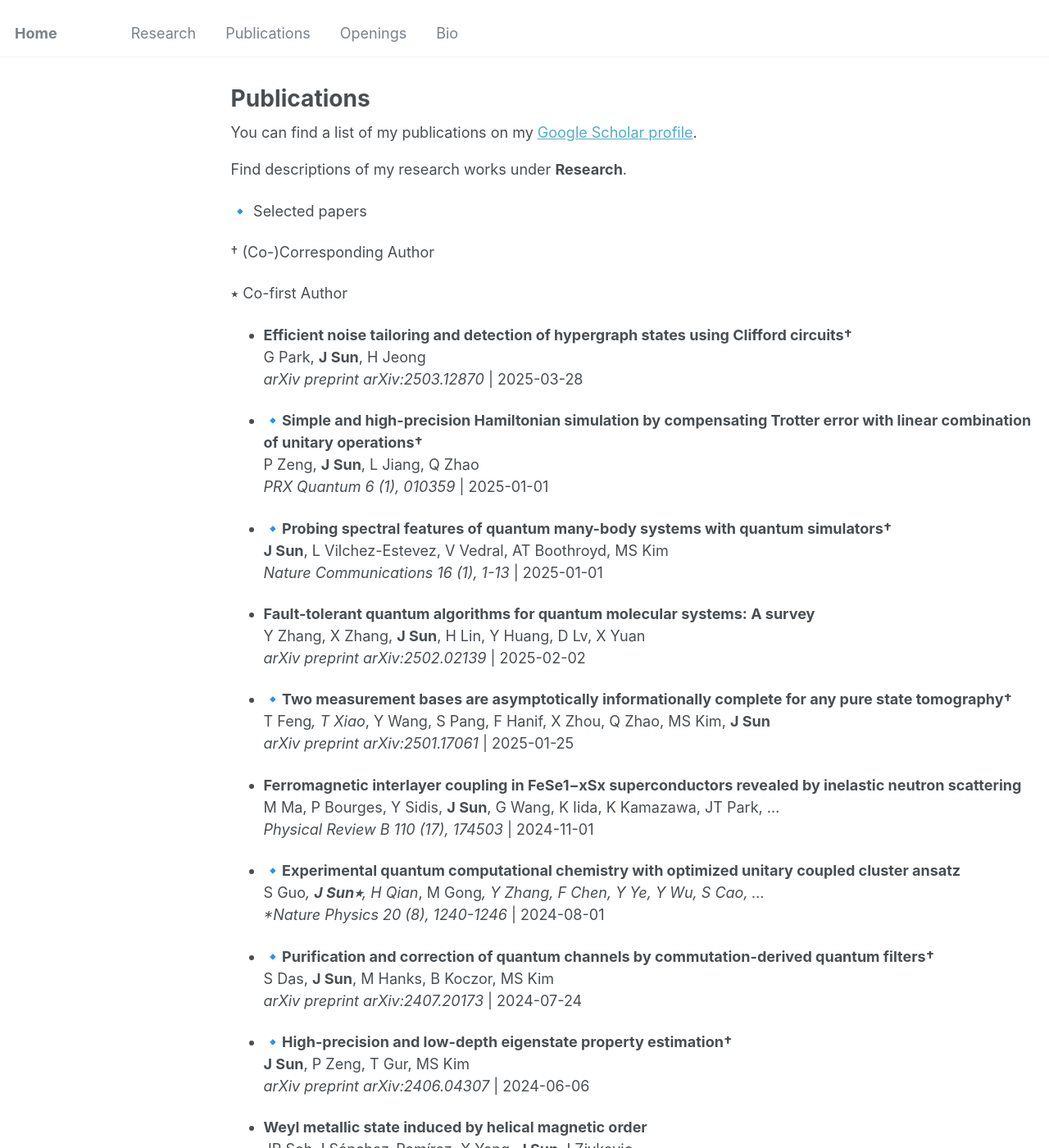
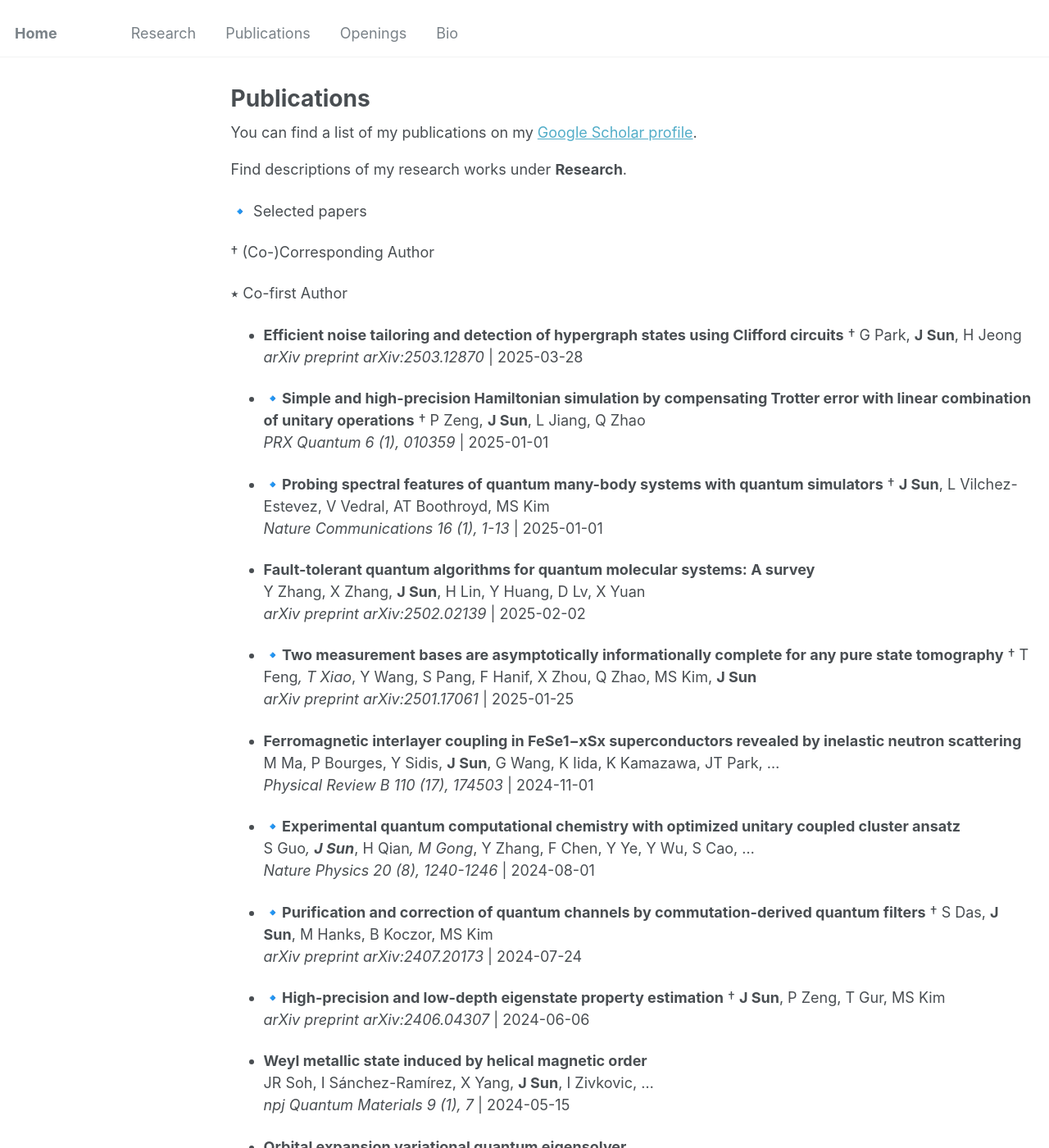
Before and after one commit to jinzhao-sun/jinzhao-sun.github.io, a Jekyll site: the page built from _pages/publications.md, in a window 1280 px wide and 1400 px high. Shown: the whole window at 82% size. Built offline with Jekyll 4.4.1, drawn with Linux system fonts in a browser that asks for light colours; some of the changed text lies outside the part shown.

Commit message:
Update publications.md

```diff
--- a/_pages/publications.md
+++ b/_pages/publications.md
@@ -14,20 +14,20 @@ Find descriptions of my research works under **Research**.
 
 🔹 Selected papers
 
-† (Co-)Corresponding Author
+†  (Co-)Corresponding Author
 
 ⭑ Co-first Author
 
 
-- **Efficient noise tailoring and detection of hypergraph states using Clifford circuits†**
+- **Efficient noise tailoring and detection of hypergraph states using Clifford circuits** †
   G Park, **J Sun**, H Jeong
   *arXiv preprint arXiv:2503.12870* | 2025-03-28
 
-- 🔹**Simple and high-precision Hamiltonian simulation by compensating Trotter error with linear combination of unitary operations†**
+- 🔹**Simple and high-precision Hamiltonian simulation by compensating Trotter error with linear combination of unitary operations** †
   P Zeng, **J Sun**, L Jiang, Q Zhao
   *PRX Quantum 6 (1), 010359* | 2025-01-01
 
-- 🔹**Probing spectral features of quantum many-body systems with quantum simulators†**
+- 🔹**Probing spectral features of quantum many-body systems with quantum simulators** †
   **J Sun**, L Vilchez-Estevez, V Vedral, AT Boothroyd, MS Kim
   *Nature Communications 16 (1), 1-13* | 2025-01-01
 
@@ -35,7 +35,7 @@ Find descriptions of my research works under **Research**.
   Y Zhang, X Zhang, **J Sun**, H Lin, Y Huang, D Lv, X Yuan
   *arXiv preprint arXiv:2502.02139* | 2025-02-02
 
-- 🔹**Two measurement bases are asymptotically informationally complete for any pure state tomography†**
+- 🔹**Two measurement bases are asymptotically informationally complete for any pure state tomography** †
   T Feng*, T Xiao*, Y Wang, S Pang, F Hanif, X Zhou, Q Zhao, MS Kim, **J Sun**
   *arXiv preprint arXiv:2501.17061* | 2025-01-25
 
@@ -44,14 +44,14 @@ Find descriptions of my research works under **Research**.
   *Physical Review B 110 (17), 174503* | 2024-11-01
 
 - 🔹**Experimental quantum computational chemistry with optimized unitary coupled cluster ansatz**
-  S Guo*, **J Sun⭑**, H Qian*, M Gong*, Y Zhang, F Chen, Y Ye, Y Wu, S Cao, ...
+  S Guo*, **J Sun***, H Qian*, M Gong*, Y Zhang, F Chen, Y Ye, Y Wu, S Cao, ...
   *Nature Physics 20 (8), 1240-1246* | 2024-08-01
 
-- 🔹**Purification and correction of quantum channels by commutation-derived quantum filters†**
+- 🔹**Purification and correction of quantum channels by commutation-derived quantum filters** †
   S Das, **J Sun**, M Hanks, B Koczor, MS Kim
   *arXiv preprint arXiv:2407.20173* | 2024-07-24
 
-- 🔹**High-precision and low-depth eigenstate property estimation†**
+- 🔹**High-precision and low-depth eigenstate property estimation** †
   **J Sun**, P Zeng, T Gur, MS Kim
   *arXiv preprint arXiv:2406.04307* | 2024-06-06
 
@@ -67,7 +67,7 @@ Find descriptions of my research works under **Research**.
   W Yu, **J Sun**, Z Han, X Yuan
   *Quantum 7, 1045* | 2023-09-01
 
-- **Efficient quantum imaginary time evolution by drifting real-time evolution: An approach with low gate and measurement complexity†**
+- **Efficient quantum imaginary time evolution by drifting real-time evolution: An approach with low gate and measurement complexity** †
   Y Huang, Y Shao, W Ren, **J Sun**, D Lv
   *Journal of Chemical Theory and Computation 19 (13), 3868-3876* | 2023-07-13
 
@@ -79,15 +79,15 @@ Find descriptions of my research works under **Research**.
   X Xu, S Benjamin, **J Sun**, X Yuan, P Zhang
   *arXiv preprint arXiv:2302.08880* | 2023-02-17
 
-- 🔹**Low-depth Hamiltonian simulation by an adaptive product formula†**
-  ZJ Zhang*, **J Sun⭑**, X Yuan, MH Yung
+- 🔹**Low-depth Hamiltonian simulation by an adaptive product formula** †
+  ZJ Zhang*, **J Sun***, X Yuan, MH Yung
   *Physical Review Letters 130 (4), 040601* | 2023-01-27
 
 - **Overlapped grouping measurement: A unified framework for measuring quantum states**
-  B Wu*, **J Sun⭑**, Q Huang, X Yuan
+  B Wu*, **J Sun***, Q Huang, X Yuan
   *Quantum 7, 896* | 2023-01-15
 
-- 🔹**Towards a variational Jordan–Lee–Preskill quantum algorithm†**
+- 🔹**Towards a variational Jordan–Lee–Preskill quantum algorithm** †
   J Liu, Z Li, H Zheng, X Yuan, **J Sun**
   *Machine Learning: Science and Technology 3 (4), 045030* | 2022-12-01
 
@@ -96,7 +96,7 @@ Find descriptions of my research works under **Research**.
   *Physical Review Letters 129 (12), 120505* | 2022-09-16
 
 - **Quantum computing quantum monte carlo**
-  Y Zhang*, Y Huang*, **J Sun⭑**, D Lv, X Yuan
+  Y Zhang*, Y Huang*, **J Sun***, D Lv, X Yuan
   *arXiv preprint arXiv:2206.10431* | 2022-06-21
 
 - **Exploring quantum many-body systems from the viewpoints of quantum computing and spectroscopy**
@@ -112,18 +112,18 @@ Find descriptions of my research works under **Research**.
   *Science Bulletin 66 (21), 2181-2188* | 2021-11-01
 
 - **Experimental quantum state measurement with classical shadows**
-  T Zhang*, **J Sun⭑**, XX Fang, XM Zhang, X Yuan, H Lu
+  T Zhang*, **J Sun***, XX Fang, XM Zhang, X Yuan, H Lu
   *Physical Review Letters 127 (20), 200501* | 2021-11-15
 
-- **Universal quantum algorithmic cooling on a quantum computer†**
+- **Universal quantum algorithmic cooling on a quantum computer** †
   P Zeng, **J Sun**, X Yuan
   *arXiv preprint arXiv:2109.15304* | 2021-09-30
 
-- 🔹**Quantum simulation with hybrid tensor networks†**
+- 🔹**Quantum simulation with hybrid tensor networks** †
   X Yuan, **J Sun**, J Liu, Q Zhao, Y Zhou
   *Physical Review Letters 127 (4), 040501* | 2021-07-23
 
-- 🔹**Mitigating realistic noise in practical noisy intermediate-scale quantum devices†**
+- 🔹**Mitigating realistic noise in practical noisy intermediate-scale quantum devices** †
   **J Sun**, X Yuan, T Tsunoda, V Vedral, SC Benjamin, S Endo
   *Physical Review Applied 15 (3), 034026* | 2021-03-05
 
```
